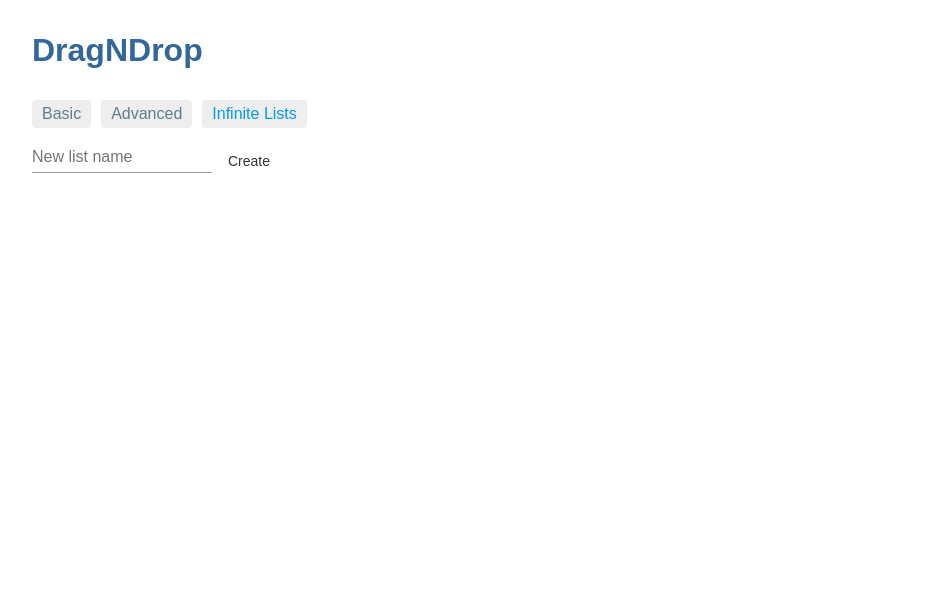
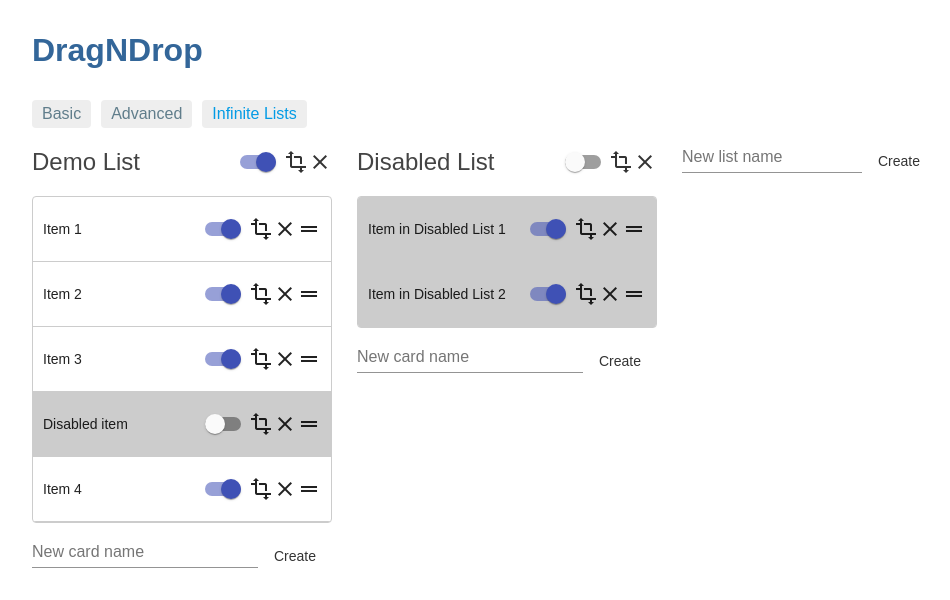
Before and after one commit to mleimer/angular-drag-n-drop, an Angular app: page /infinite-lists in a window 1280 px wide. Shown: the top 600 px of the page, without its empty margins (0-950 px from the left). Built offline with nearby package versions, Linux system fonts and the light colour scheme.

Commit message:
refactor: naming

```diff
--- a/src/app/drag-n-drop/infinite-lists/infinite-lists.component.html
+++ b/src/app/drag-n-drop/infinite-lists/infinite-lists.component.html
@@ -4,11 +4,11 @@
                      [list]="list"></app-list-header>
     <div cdkDropList
          (cdkDropListDropped)="onDrop($event)"
-         [cdkDropListData]="list.items"
+         [cdkDropListData]="list.listItems"
          [cdkDropListDisabled]="list.disabled"
          [cdkDropListEnterPredicate]="mayDropInThisList"
          class="example-list">
-      <div *ngFor="let item of list.items" [cdkDragDisabled]="item.disabled" cdkDrag cdkDragBoundary=".container">
+      <div *ngFor="let item of list.listItems" [cdkDragDisabled]="item.disabled" cdkDrag cdkDragBoundary=".container">
         <app-list-item (removeListItem)="removeListItem(list, item)" (setListItemEnabled)="item.disabled = !$event"
                        [item]="item">
           <mat-icon cdkDragHandle>drag_handle</mat-icon>
--- a/src/app/drag-n-drop/infinite-lists/infinite-lists.component.ts
+++ b/src/app/drag-n-drop/infinite-lists/infinite-lists.component.ts
@@ -10,8 +10,19 @@ import {CdkDrag, CdkDragDrop, CdkDropList, moveItemInArray, transferArrayItem} f
 })
 export class InfiniteListsComponent {
 
-  lists: List[] = [];
-
+  lists: List[] = [
+    new List('Demo List', [
+      new ListItem('Item 1'),
+      new ListItem('Item 2'),
+      new ListItem('Item 3'),
+      new ListItem('Disabled item', true),
+      new ListItem('Item 4')
+    ]),
+    new List('Disabled List', [
+      new ListItem('Item in Disabled List 1'),
+      new ListItem('Item in Disabled List 2')
+    ], true)
+  ];
 
   /**
    * Drag'N'Drop
@@ -47,11 +58,11 @@ export class InfiniteListsComponent {
   }
 
   addNewListItem(list: List, value: string) {
-    list.items.push(new ListItem(value));
+    list.listItems.push(new ListItem(value));
   }
 
   removeListItem(list: List, toBeRemovedListItem: ListItem) {
-    list.items = list.items.filter(listItem => listItem !== toBeRemovedListItem);
+    list.listItems = list.listItems.filter(listItem => listItem !== toBeRemovedListItem);
   }
 
 
--- a/src/app/drag-n-drop/infinite-lists/model/list-item.ts
+++ b/src/app/drag-n-drop/infinite-lists/model/list-item.ts
@@ -2,9 +2,9 @@ export class ListItem {
   name: string;
   disabled: boolean;
 
-  constructor(name: string) {
+  constructor(name: string, disabled: boolean = false) {
     this.name = name;
-    this.disabled = false;
+    this.disabled = disabled;
   }
 
 }
--- a/src/app/drag-n-drop/infinite-lists/model/list.ts
+++ b/src/app/drag-n-drop/infinite-lists/model/list.ts
@@ -2,12 +2,12 @@ import {ListItem} from './list-item';
 
 export class List {
   title: string;
-  items: ListItem[];
+  listItems: ListItem[];
   disabled: boolean;
 
-  constructor(name: string) {
+  constructor(name: string, listItems: ListItem[] = [], disabled: boolean = false) {
     this.title = name;
-    this.items = [];
-    this.disabled = false;
+    this.listItems = listItems;
+    this.disabled = disabled;
   }
 }
```
